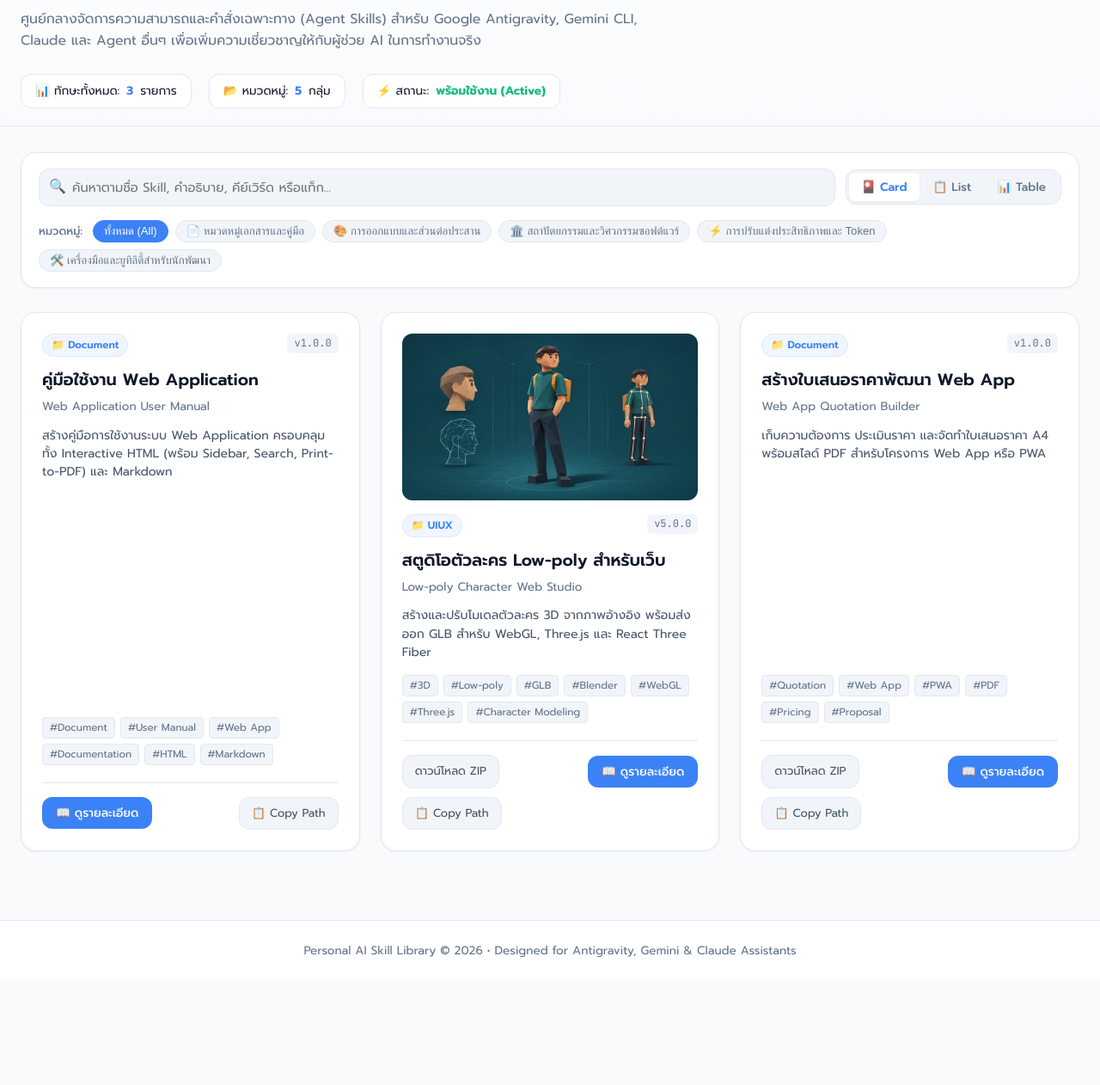
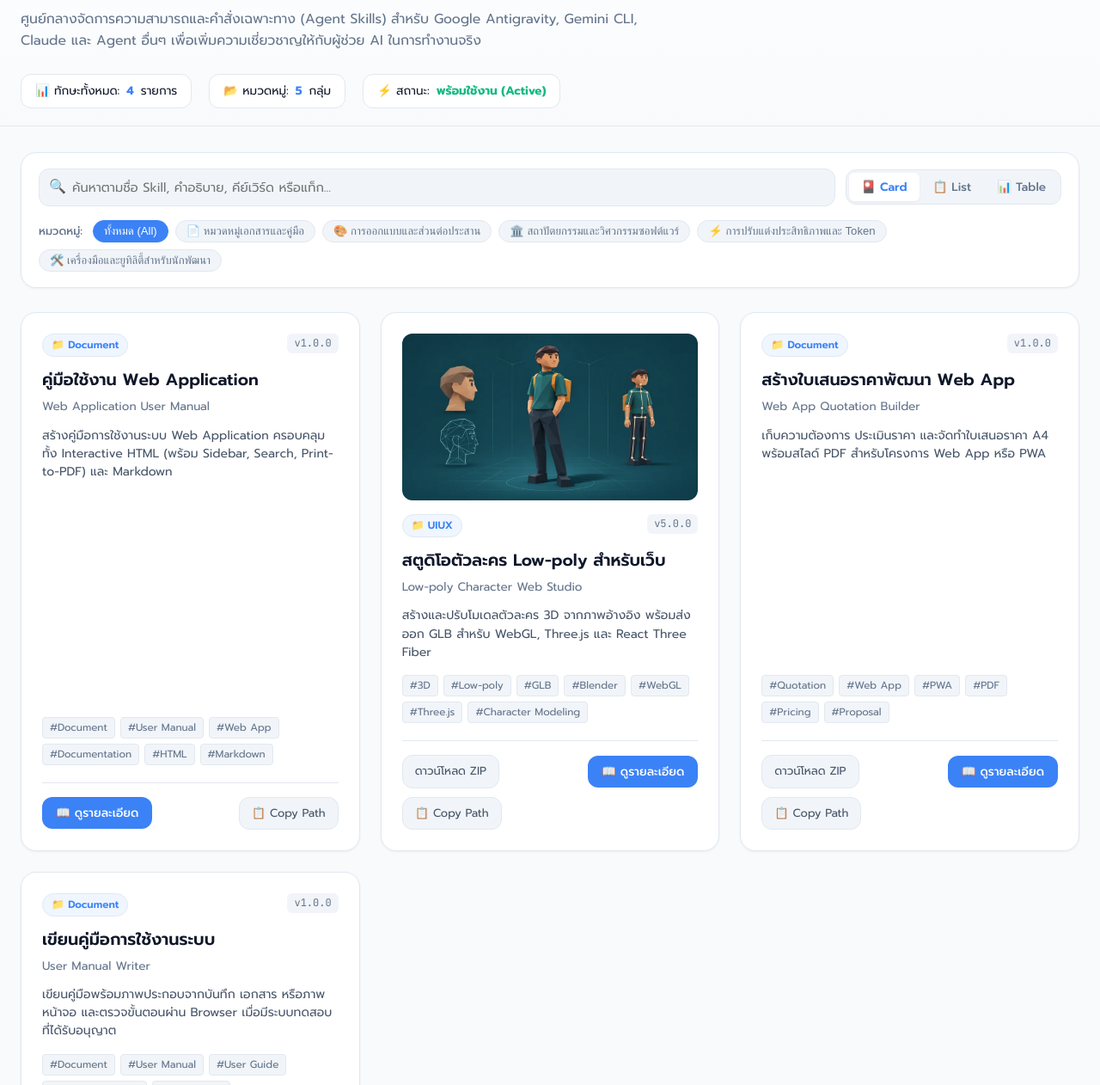
Before and after one commit to codelv8-org/skills, a plain HTML site: page index.html in a window 1280 px wide. Shown: the part 218-1480 px from the top of the page at 86% size. Before the commit the page ends 1358 px from the top, so only its background shows below. Drawn offline with Linux system fonts and the light colour scheme.

Commit message:
Add User Manual Writer to the skill catalog

```diff
--- a/data/skills.json
+++ b/data/skills.json
@@ -241,6 +241,68 @@
         "คำนวณยอดรวม VAT และงวดชำระจากข้อมูลที่ยืนยันแล้ว",
         "สร้างใบเสนอราคา A4 หนึ่งหน้าและสไลด์แนะนำบริการ PDF ขนาด 16:9"
       ]
+    },
+    {
+      "id": "user-manual-writer",
+      "name": "User Manual Writer",
+      "nameTh": "เขียนคู่มือการใช้งานระบบ",
+      "category": "Document",
+      "version": "1.0.0",
+      "status": "Ready",
+      "phase": "Phase 1",
+      "author": "Personal Library",
+      "summary": "เขียนคู่มือพร้อมภาพประกอบจากบันทึก เอกสาร หรือภาพหน้าจอ และตรวจขั้นตอนผ่าน Browser เมื่อมีระบบทดสอบที่ได้รับอนุญาต",
+      "description": "เขียนหรือปรับปรุงคู่มือการใช้งานระบบสำหรับผู้ใช้ทั่วไป บทความคลังความรู้ และวิธีใช้ฟีเจอร์แบบทีละขั้นจากบันทึก เอกสาร หรือภาพหน้าจอ พร้อมภาพประกอบ เมื่อมี URL ระบบทดสอบที่ได้รับอนุญาต ต้องใช้ Browser ของ AI Agent เดินตามขั้นตอนจริงและจับภาพหน้าจอ",
+      "tags": [
+        "Document",
+        "User Manual",
+        "User Guide",
+        "Knowledge Base",
+        "Screenshot"
+      ],
+      "supportedAgents": [
+        "antigravity",
+        "claude-code",
+        "codex"
+      ],
+      "agentCompatibility": {
+        "antigravity": {
+          "supported": true,
+          "version": ">=1.0.0"
+        },
+        "claudeCode": {
+          "supported": true,
+          "version": ">=1.0.0"
+        },
+        "codex": {
+          "supported": true,
+          "version": ">=1.0.0"
+        }
+      },
+      "triggers": [
+        "เขียนคู่มือการใช้งาน",
+        "ปรับปรุงคู่มือ",
+        "บทความคลังความรู้",
+        "วิธีใช้ฟีเจอร์",
+        "user manual",
+        "user guide",
+        "knowledge base article"
+      ],
+      "path": "skills/user-manual-writer",
+      "entryFile": "skills/user-manual-writer/SKILL.md",
+      "assets": [
+        {
+          "name": "SKILL.md",
+          "type": "skill",
+          "path": "skills/user-manual-writer/SKILL.md"
+        }
+      ],
+      "examples": [],
+      "highlights": [
+        "เขียนคู่มือแบบทีละขั้นสำหรับบทบาทของผู้อ่าน",
+        "เดินตามขั้นตอนจริงและจับภาพผ่าน Browser เมื่อมี URL ทดสอบที่ได้รับอนุญาต",
+        "ใช้ข้อมูลสมมติและภาพจำลองสำหรับขั้นตอนยืนยันตัวตนเพิ่มเติม"
+      ]
     }
   ]
 }
--- a/index.html
+++ b/index.html
@@ -1043,6 +1043,68 @@
             "คำนวณยอดรวม VAT และงวดชำระจากข้อมูลที่ยืนยันแล้ว",
             "สร้างใบเสนอราคา A4 หนึ่งหน้าและสไลด์แนะนำบริการ PDF ขนาด 16:9"
           ]
+        },
+        {
+          "id": "user-manual-writer",
+          "name": "User Manual Writer",
+          "nameTh": "เขียนคู่มือการใช้งานระบบ",
+          "category": "Document",
+          "version": "1.0.0",
+          "status": "Ready",
+          "phase": "Phase 1",
+          "author": "Personal Library",
+          "summary": "เขียนคู่มือพร้อมภาพประกอบจากบันทึก เอกสาร หรือภาพหน้าจอ และตรวจขั้นตอนผ่าน Browser เมื่อมีระบบทดสอบที่ได้รับอนุญาต",
+          "description": "เขียนหรือปรับปรุงคู่มือการใช้งานระบบสำหรับผู้ใช้ทั่วไป บทความคลังความรู้ และวิธีใช้ฟีเจอร์แบบทีละขั้นจากบันทึก เอกสาร หรือภาพหน้าจอ พร้อมภาพประกอบ เมื่อมี URL ระบบทดสอบที่ได้รับอนุญาต ต้องใช้ Browser ของ AI Agent เดินตามขั้นตอนจริงและจับภาพหน้าจอ",
+          "tags": [
+            "Document",
+            "User Manual",
+            "User Guide",
+            "Knowledge Base",
+            "Screenshot"
+          ],
+          "supportedAgents": [
+            "antigravity",
+            "claude-code",
+            "codex"
+          ],
+          "agentCompatibility": {
+            "antigravity": {
+              "supported": true,
+              "version": ">=1.0.0"
+            },
+            "claudeCode": {
+              "supported": true,
+              "version": ">=1.0.0"
+            },
+            "codex": {
+              "supported": true,
+              "version": ">=1.0.0"
+            }
+          },
+          "triggers": [
+            "เขียนคู่มือการใช้งาน",
+            "ปรับปรุงคู่มือ",
+            "บทความคลังความรู้",
+            "วิธีใช้ฟีเจอร์",
+            "user manual",
+            "user guide",
+            "knowledge base article"
+          ],
+          "path": "skills/user-manual-writer",
+          "entryFile": "skills/user-manual-writer/SKILL.md",
+          "assets": [
+            {
+              "name": "SKILL.md",
+              "type": "skill",
+              "path": "skills/user-manual-writer/SKILL.md"
+            }
+          ],
+          "examples": [],
+          "highlights": [
+            "เขียนคู่มือแบบทีละขั้นสำหรับบทบาทของผู้อ่าน",
+            "เดินตามขั้นตอนจริงและจับภาพผ่าน Browser เมื่อมี URL ทดสอบที่ได้รับอนุญาต",
+            "ใช้ข้อมูลสมมติและภาพจำลองสำหรับขั้นตอนยืนยันตัวตนเพิ่มเติม"
+          ]
         }
       ]
     };
@@ -1124,7 +1186,7 @@
     }
 
     function renderDownloadLink(skill) {
-      if (!['lowpoly-character-web', 'webapp-quotation-builder'].includes(skill.id)) return '';
+      if (!['lowpoly-character-web', 'webapp-quotation-builder', 'user-manual-writer'].includes(skill.id)) return '';
       const filename = `${skill.id}.zip`;
       return `<a class="btn-quick-copy skill-download" href="downloads/${filename}" download="${filename}">ดาวน์โหลด ZIP</a>`;
     }
```
Also changed, not shown: skills/user-manual-writer/SKILL.md (added, +51 -0 lines), README.md, 1 other file.
